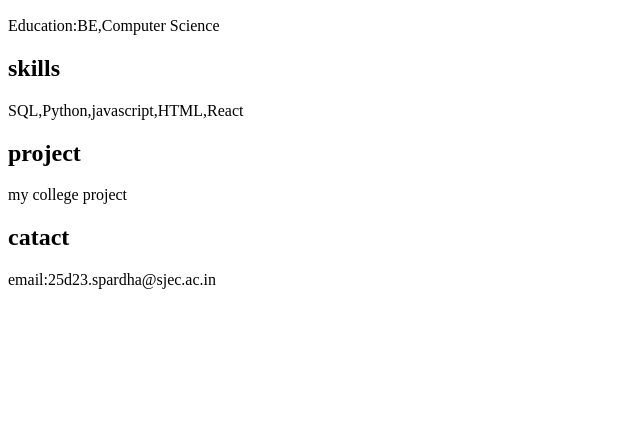
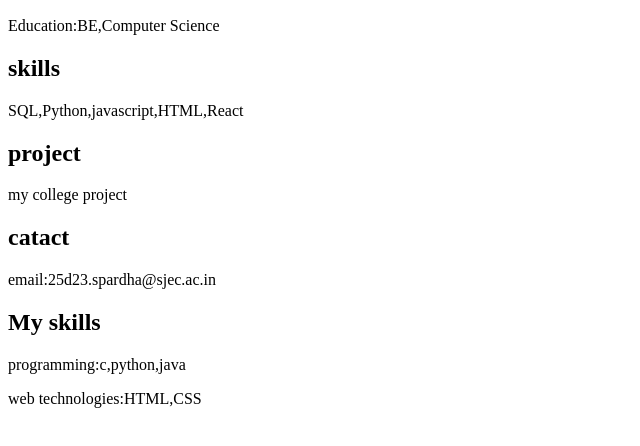
Before and after one commit to Spardha-I-Shetty/personal-profile, a plain HTML site: page index.html in a window 1280 px wide. Shown: the part 110-556 px from the top of the page, without its empty margins (0-640 px from the left). Drawn offline with Linux system fonts and the light colour scheme.

Commit message:
added skills section

```diff
--- a/index.html
+++ b/index.html
@@ -13,5 +13,8 @@
 <p>my college project</p>
 <h2>catact</h2>
 <p>email:25d23.spardha@sjec.ac.in</p>
+<h2>My skills</h2>
+<p>programming:c,python,java</p>
+<p>web technologies:HTML,CSS</p>
 </body>
 </html>
```
